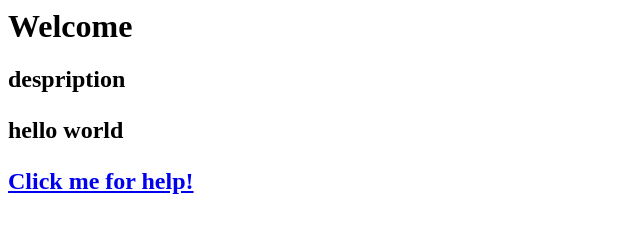
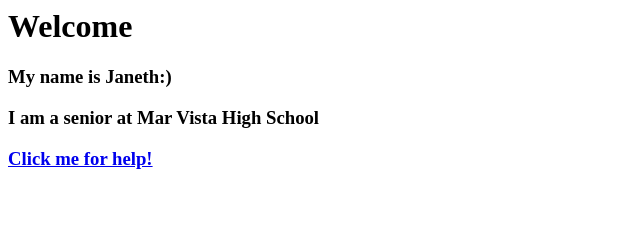
Before and after one commit to Janethramirez/Janethramirez.github.io, a plain HTML site: page index.html in a window 1280 px wide. Shown: the whole page, without its empty margins (0-640 px from the left). Drawn offline with Linux system fonts and the light colour scheme.

Commit message:
Update index.html

```diff
--- a/index.html
+++ b/index.html
@@ -1,4 +1,4 @@
 <h1>Welcome</h1>
-<h2>despription<h/2>
-<p>hello world<p/>
+<h3>My name is Janeth:)<h/3>
+<p>I am a senior at Mar Vista High School<p/>
 <a href="https://www.google.com/">Click me for help!</a>
```
